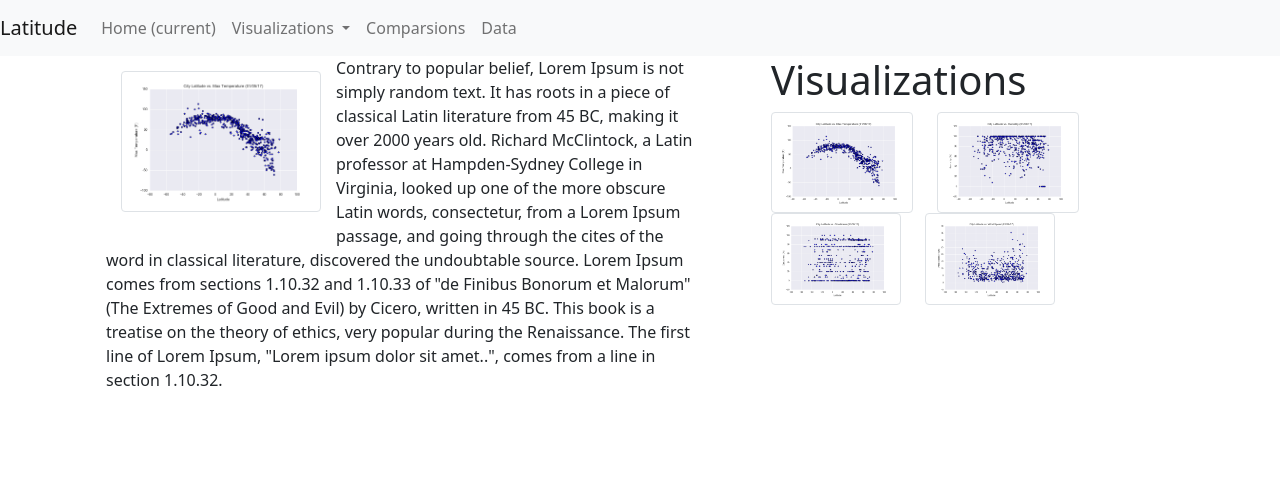
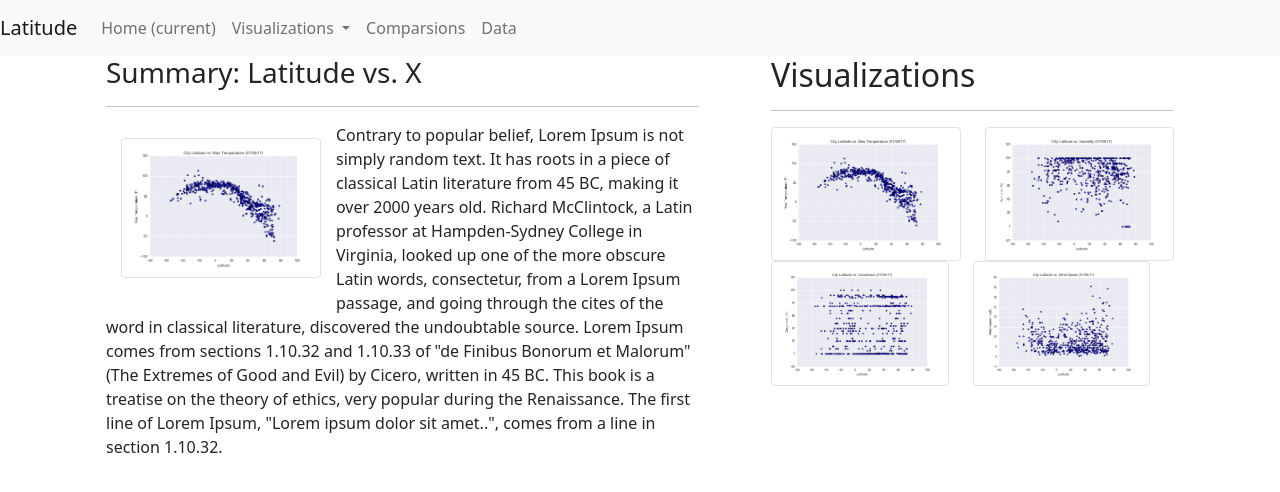
Before and after one commit to KendallMcCroy/Web-Design-Challenge, a plain HTML site: page index.html in a window 1280 px wide. Drawn offline with nearby package versions, Linux system fonts and the light colour scheme.

Commit message:
Fix <head> and added CSS style sheet

```diff
--- a/index.html
+++ b/index.html
@@ -9,7 +9,10 @@
     <!-- Bootstrap CSS -->
     <link href="https://cdn.jsdelivr.net/npm/bootstrap@5.1.3/dist/css/bootstrap.min.css" rel="stylesheet"
         integrity="sha384-1BmE4kWBq78iYhFldvKuhfTAU6auU8tT94WrHftjDbrCEXSU1oBoqyl2QvZ6jIW3" crossorigin="anonymous">
-    <title>Latitude</title>
+    <!--CSS Stylesheet-->
+    <link rel="stylesheet" type="text/css" href="style.css">
+
+    <title>Web Visualization Dashboard</title>
 </head>
 
 <body>
@@ -51,7 +54,8 @@
         <div class="row">
             <div class="col-lg-7 col-md-12">
                 <div class="container-md">
-
+                    <h3 class="title">Summary: Latitude vs. X</h3>
+                    <hr>
                     <img src="./Resources/assets/images/Fig1.png" class="img-thumbnail" height="200" width="200"
                         ALIGN="left" HSPACE="15" VSPACE="15" />
                     <p>Contrary to popular belief, Lorem Ipsum is not simply random text. It has roots in a piece of
@@ -78,21 +82,26 @@
                     </p>
                 </div>
             </div>
-            <div class="col-4">
+            <div class="col-lg-5 col-md-12">
                 <div class="container">
-                    <h1>Visualizations</h1>
-                    <div class="row">
-                        <div class="col-sm-3 col-md-6 col-lg-6">
+                    <h2>Visualizations</h2>
+                    <hr>
+                    <div class="row" style="padding-bottom: 20px;">
+                        <div class="col-xs-3 col-sm-3 col-md-6">
+                            <a href="maxTemp.html"></a>
                             <img src="./Resources/assets/images/Fig1.png" class="img-thumbnail" height="200" width="200" />
                         </div>
-                        <div class="col-sm-3 col-md-6 col-lg-6">
+                        <div class="col-xs-3 col-sm-3 col-md-6">
+                            <a href="humidty.html"></a>
                             <img src="./Resources/assets/images/Fig2.png" class="img-thumbnail" height="200" width="200" />
                         </div>
-                        <div class="row">
-                            <div class="col-sm-3 col-md-6 col-lg-6">
+                        <div class="row" style="padding-bottom: 20px;">
+                            <div class="col-xs-3 col-sm-3 col-md-6">
+                                <a href="cloudiness.html"></a>
                                 <img src="./Resources/assets/images/Fig3.png" class="img-thumbnail" height="200" width="200" />
                             </div>
-                            <div class="col-sm-3 col-md-6 col-lg-6">
+                            <div class="col-xs-3 col-sm-3 col-md-6">
+                                <a href="windSpeed.html"></a>
                                 <img src="./Resources/assets/images/Fig4.png" class="img-thumbnail" height="200" width="200" />
                             </div>
                         </div>
```
Also changed, not shown: cloudiness.html (+4 -1 lines), comparsions.html (+4 -1 lines), data.html (+4 -1 lines), humidty.html (+4 -1 lines), maxTemp.html (+4 -1 lines), visualiztions.html (+4 -1 lines), windSpeed.html (+4 -3 lines).
